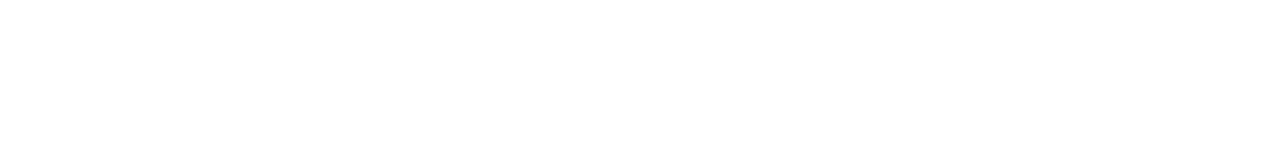
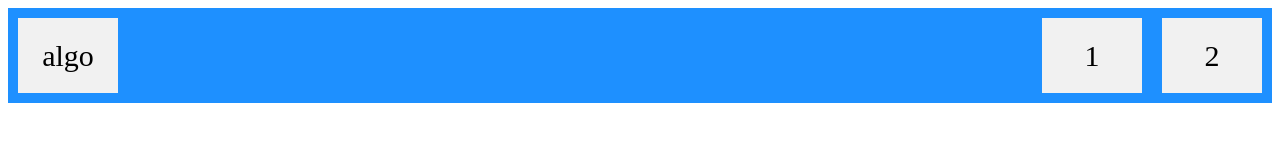
Before and after one commit to Mauricio2801/practicaFlex2, a plain HTML site: page index.html in a window 1280 px wide. Drawn offline with Linux system fonts and the light colour scheme.

Commit message:
aarreglos

```diff
--- a/index.html
+++ b/index.html
@@ -4,8 +4,20 @@
 	<title>
 		Actividad de clase
 	</title>
+	<link rel="stylesheet" href="style.css">
 </head>
 <body>
 
+<div class= "flex-container">
+		<div>algo</div>
+			<div class="div2">
+	</div>
+	<div class= "horizontal"></div>
+		<div>1</div>
+		<div>2</div>
+	</div>
+	<div class= "abajo"></div>
+</div>
+
 </body>
 </html>
--- a/style.css
+++ b/style.css
@@ -0,0 +1,25 @@
+.flex-container {
+  display: flex;
+  flex-wrap: nowrap;
+  background-color: DodgerBlue;
+  justify-content: center;
+  align-items: center;
+    align-content: flex-start;
+}
+
+.flex-container > div {
+  background-color: #f1f1f1;
+  width: 100px;
+  margin: 10px;
+  text-align: center;
+  line-height: 75px;
+  font-size: 30px;
+}
+.div2{
+	display: flex;
+  	flex-direction: column;
+  	flex-grow: 8;
+}
+.horizontal{
+	flex-direction: row;
+	display: flex;
```
